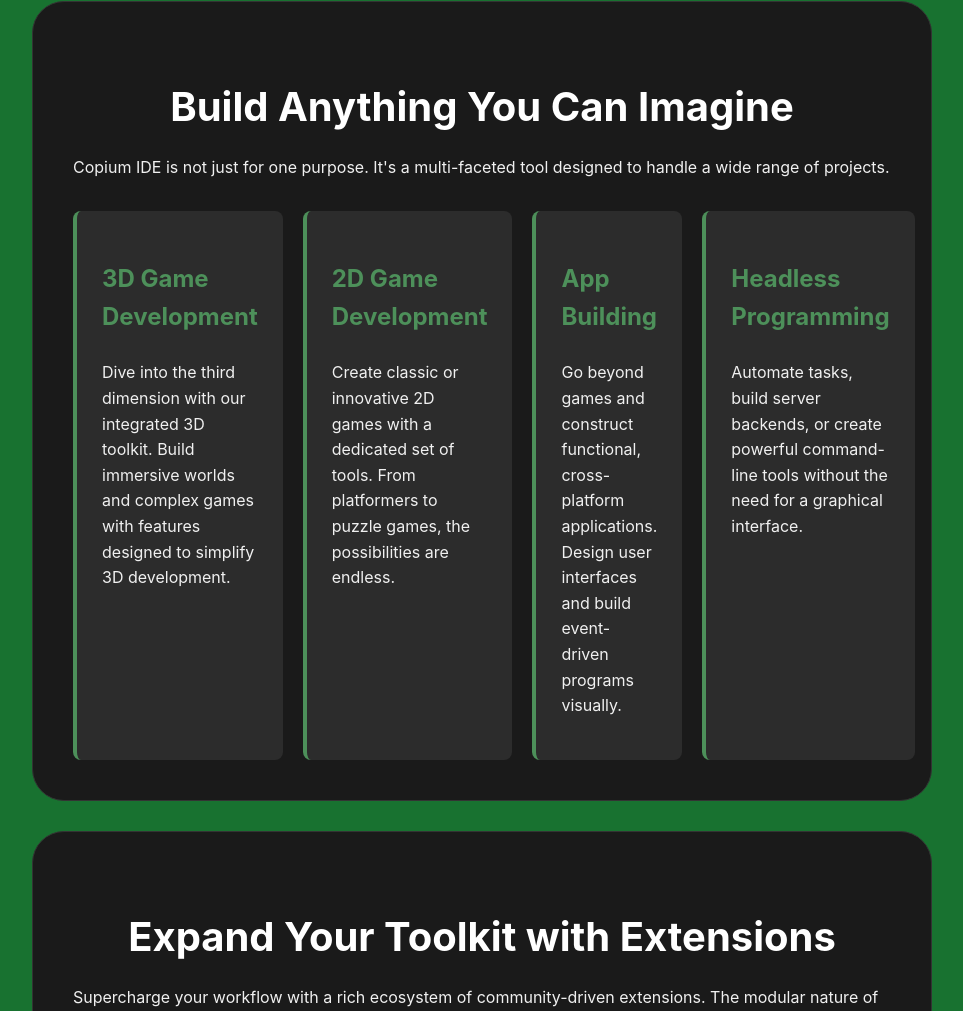
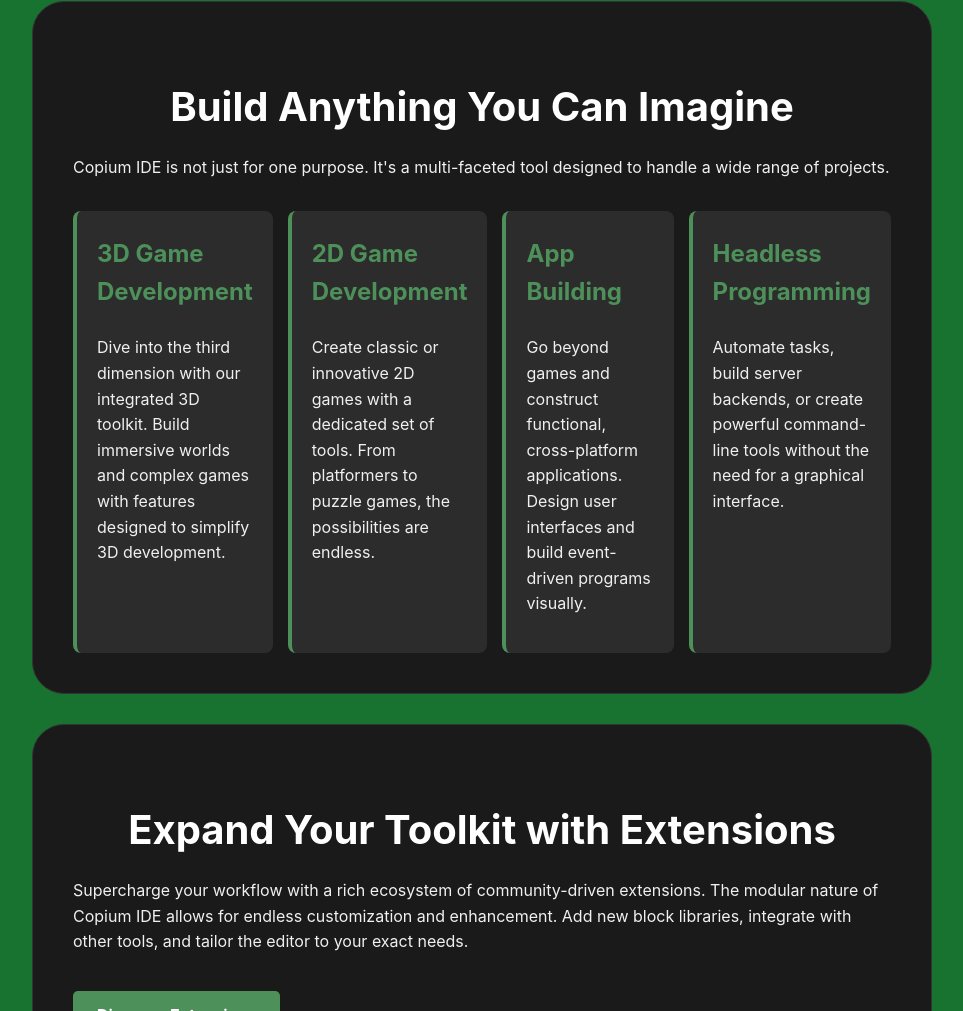
Before and after one commit to copium-ide/copium-ide.github.io, a plain HTML site: page index.html in a window 1280 px wide. Shown: the part 1148-2159 px from the top of the page, without its empty margins (158-1121 px from the left). Drawn offline with Linux system fonts and the light colour scheme.

Commit message:
update styles

```diff
--- a/style.css
+++ b/style.css
@@ -85,7 +85,7 @@
 #core-editor li::before { content: '✓'; position: absolute; left: 0; color: var(--accent-color); }
 
 .features-grid { display: grid; grid-template-columns: 1fr; gap: 20px; margin-top: 30px; }
-.feature-card { background-color: var(--card-color); padding: 25px; border-radius: 8px; border-left: 4px solid var(--accent-color); }
+.feature-card { background-color: var(--card-color); padding-left: 25px; padding-right: 25px; padding-top: 0px; border-radius: 8px; border-left: 4px solid var(--accent-color); }
 
 footer { text-align: center; padding: 20px; background-color: var(--background-color); color: #aaa; margin-top: 40px; }
 
@@ -142,6 +142,14 @@
     .features-grid {
         /* Use two columns on tablets */
         grid-template-columns: repeat(2, 1fr);
+        /* Reduce the gap for a tighter look */
+        gap: 15px;
+    }
+
+    .feature-card {
+        /* Reduce vertical padding to make cards shorter */
+        padding: 20px;
+        padding-top: 0px;
     }
 
     .animation-container {
```
